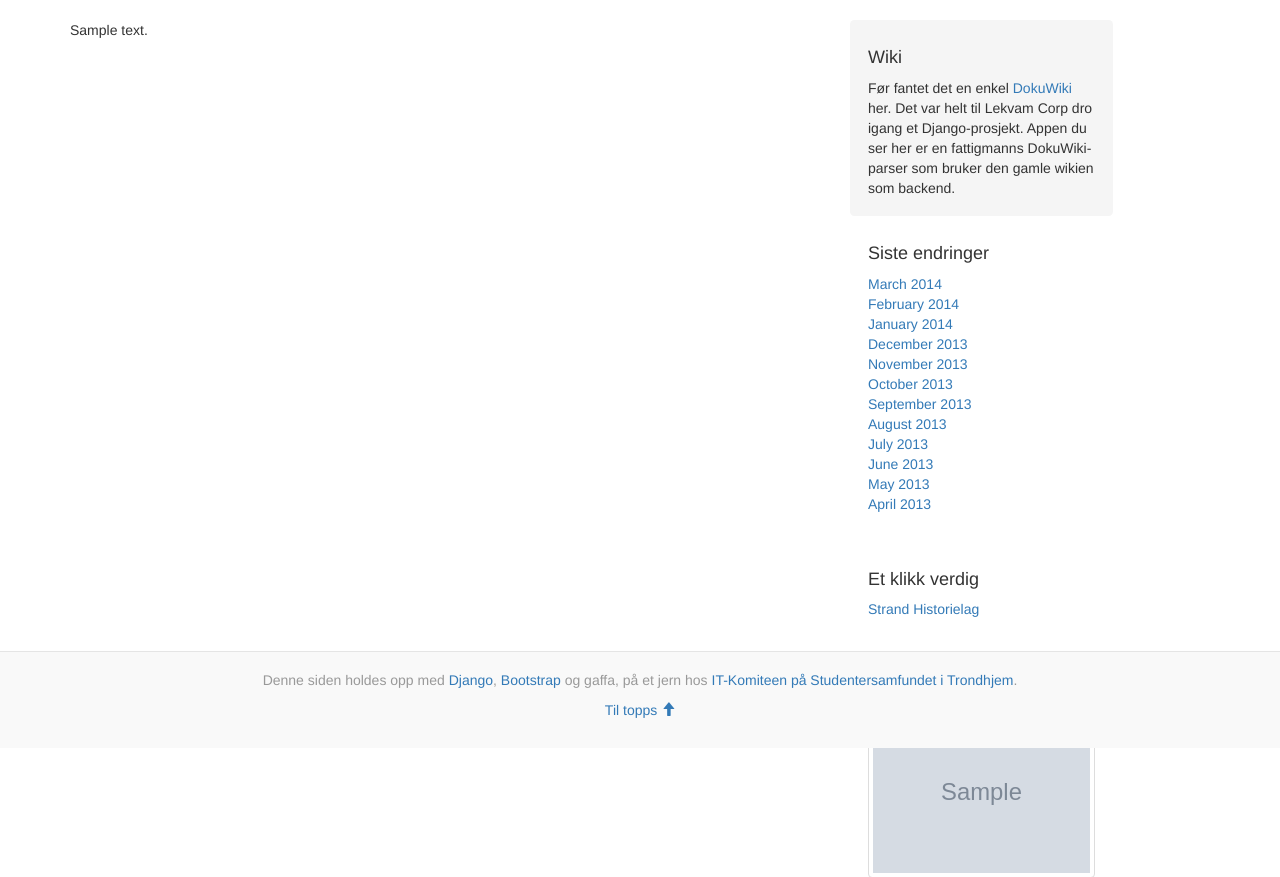
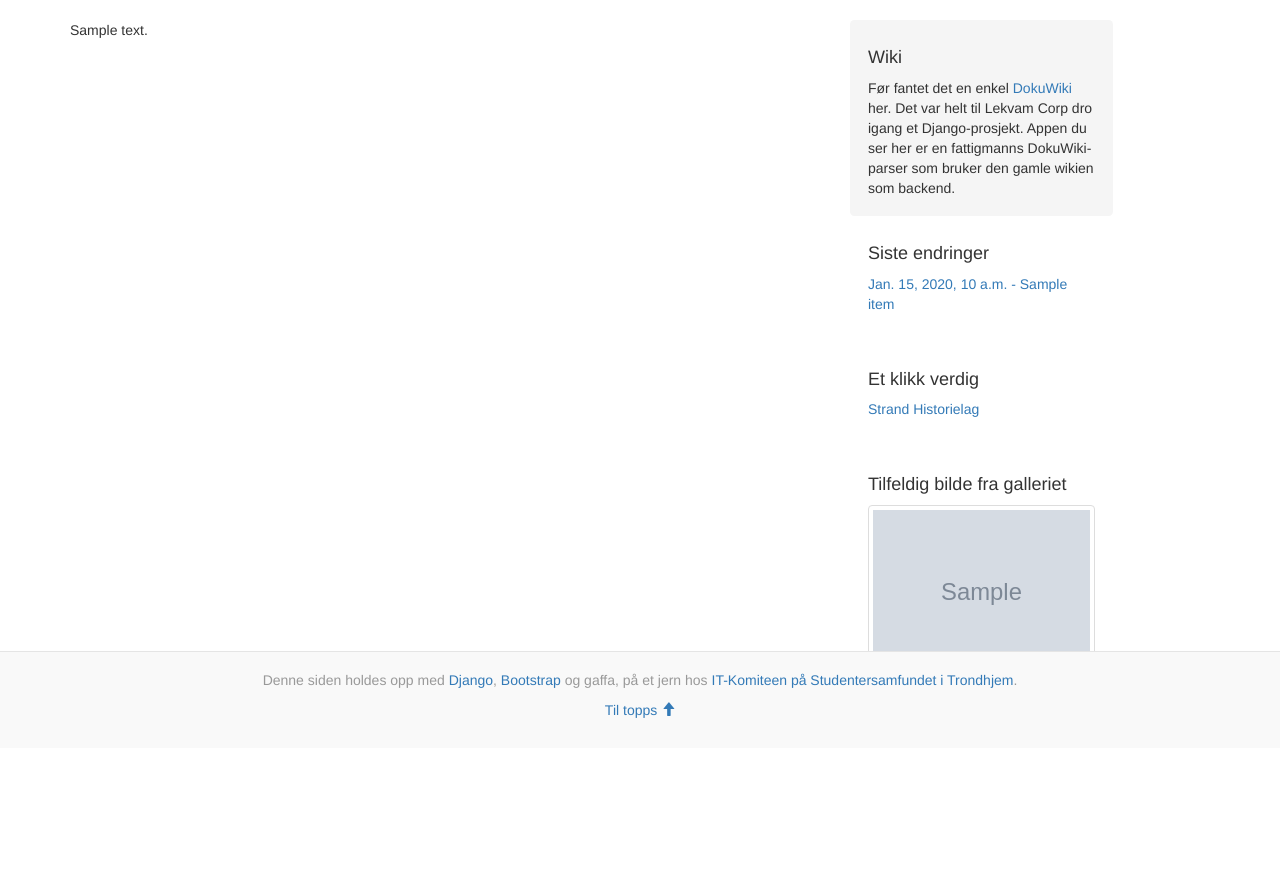
Before and after one commit to torvald/lekvam.no, a Django app: template wiki_wrapper/templates/node.html in a window 1280 px wide. Shown: the part 52-929 px from the top of the page. After the commit the page ends 770 px from the top, so only its background shows below. Run offline with Django 3.2, Linux system fonts and the light colour scheme; the template is opened without the code that fills it: most values are stand-ins (such as "Sample title", 1, 10 or a date in 2020); grey boxes marked "Sample" are stand-in pictures; some libraries are stand-ins or nearby versions.

Commit message:
Add last edited

```diff
--- a/wiki_wrapper/templates/wiki_base.html
+++ b/wiki_wrapper/templates/wiki_base.html
@@ -23,18 +23,9 @@
           <div class="sidebar-module">
             <h4>Siste endringer</h4>
             <ol class="list-unstyled">
-              <li><a href="#">March 2014</a></li>
-              <li><a href="#">February 2014</a></li>
-              <li><a href="#">January 2014</a></li>
-              <li><a href="#">December 2013</a></li>
-              <li><a href="#">November 2013</a></li>
-              <li><a href="#">October 2013</a></li>
-              <li><a href="#">September 2013</a></li>
-              <li><a href="#">August 2013</a></li>
-              <li><a href="#">July 2013</a></li>
-              <li><a href="#">June 2013</a></li>
-              <li><a href="#">May 2013</a></li>
-              <li><a href="#">April 2013</a></li>
+                {% for item in last_edits %}
+                <li><a href="{{item.slug}}">{{item.date}} - {{item.title}}</a></li>
+                {% endfor %}
             </ol>
           </div>
           <div class="sidebar-module">
@@ -45,8 +36,8 @@
           </div>
           <div class="sidebar-module">
             <h4>Tilfeldig bilde fra galleriet</h4>
-            <a href="">
-              <img class="img-thumbnail" alt="{{ random_image.title }}</i> fra {{ random_image.album }}" src="{{ random_image.url }}"/>
+            <a href="{{ random_image.album_url }}">
+              <img class="img-thumbnail" alt="{{ random_image.title }} fra {{ random_image.album }}" src="{{ random_image.url }}"/>
             </a>
             <div><i>{{ random_image.title }}</i> fra <a href="{{ random_image.album_url }}">{{ random_image.album }}</a></div>
           </div>
```
Also changed, not shown: wiki_wrapper/services.py (+21 -2 lines).
